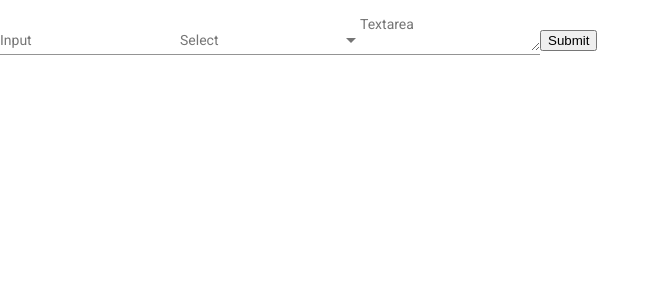
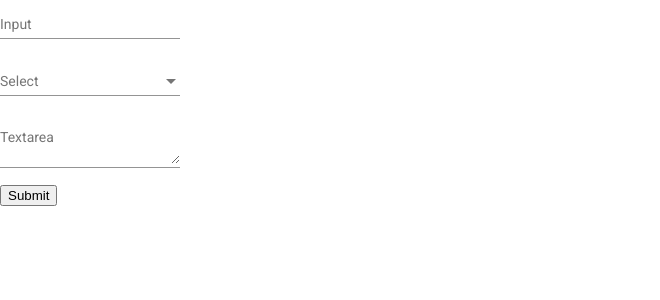
Before and after one commit to Amin23ElKassimi/angular-form, an Angular app: page / in a window 1280 px wide. Shown: the top 300 px of the page, without its empty margins (0-660 px from the left). Built offline with nearby package versions, Linux system fonts and the light colour scheme.

Commit message:
Form visualization

```diff
--- a/src/app/template-form/template-form.component.scss
+++ b/src/app/template-form/template-form.component.scss
@@ -1,4 +1,4 @@
-:host {
+form {
     display: flex;
     flex-direction: column;
     align-items: flex-start;
```
